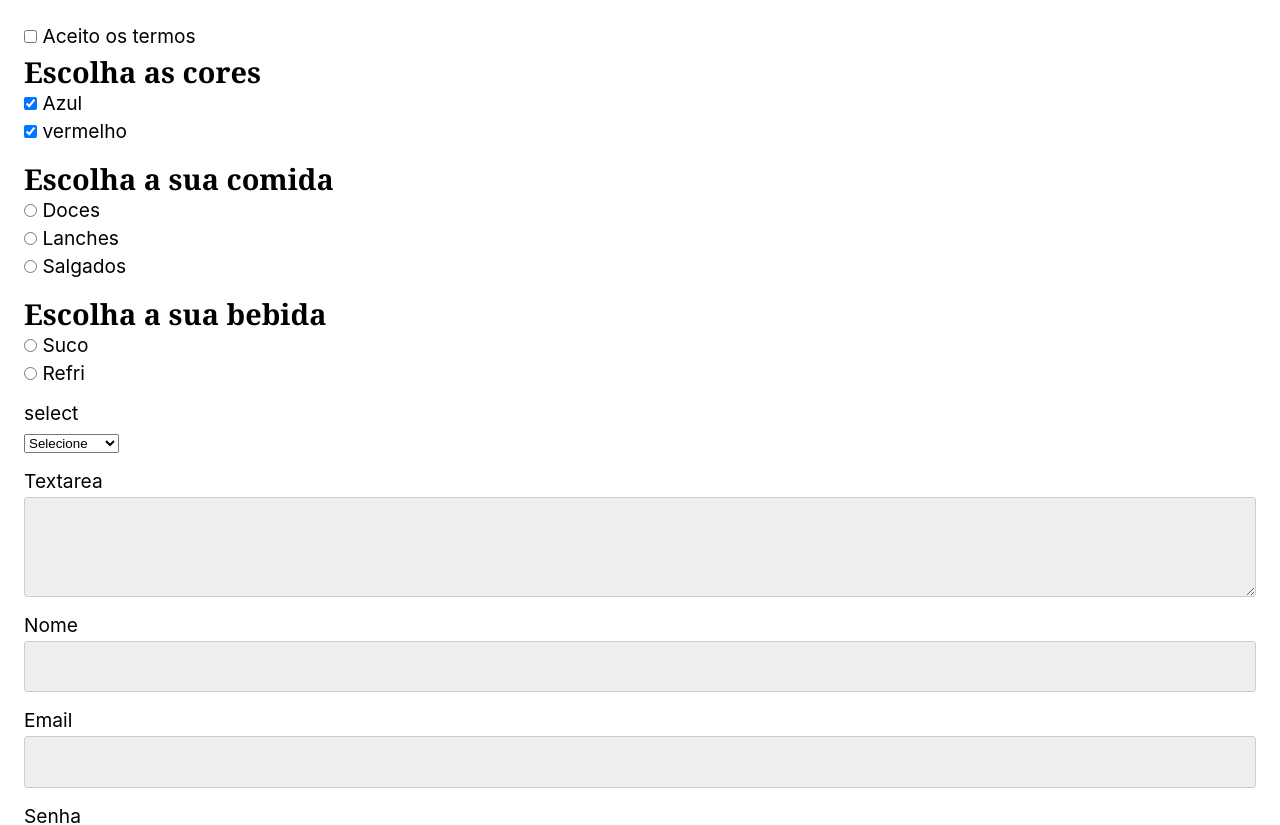
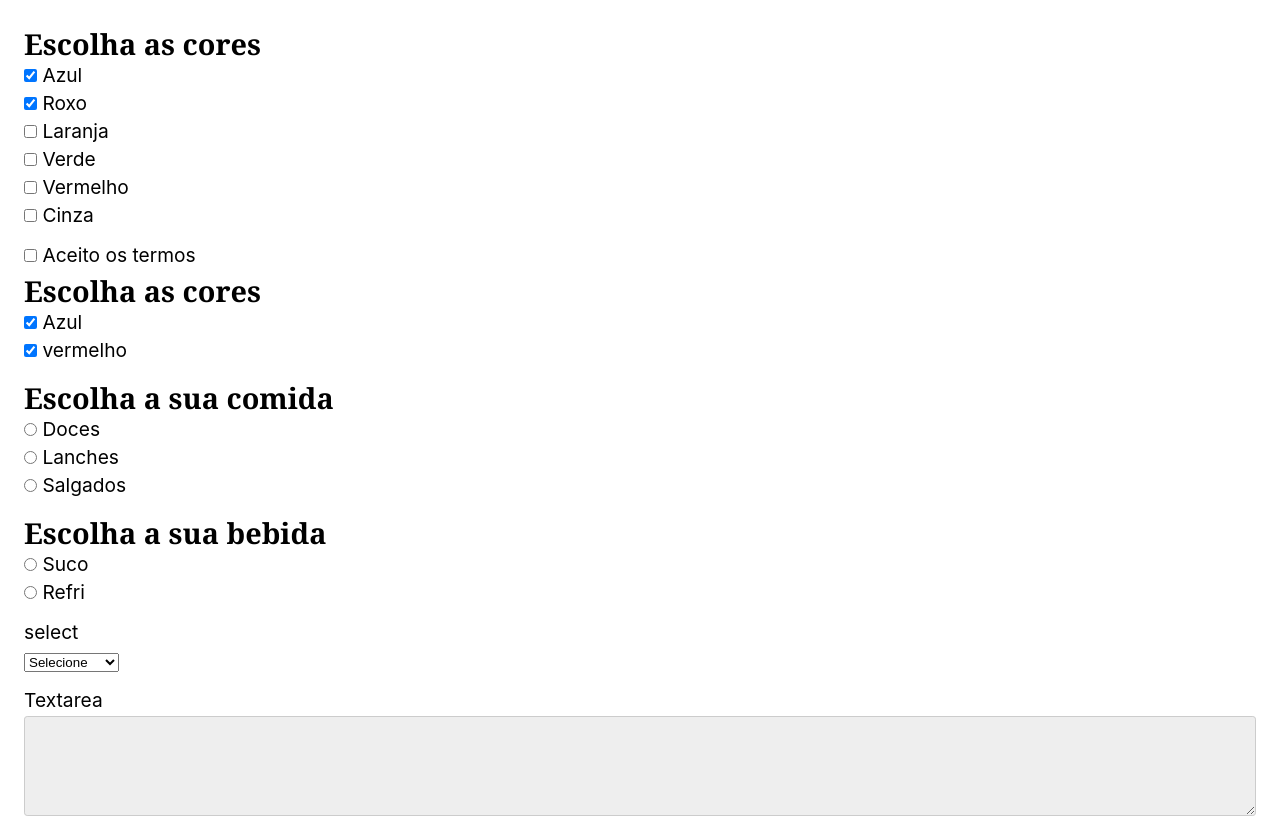
Before and after one commit to lefialho/react-origamid-aulas, a React (Create React App) app: page / in a window 1280 px wide. Shown: the top 825 px of the page. Built offline with nearby package versions, Linux system fonts and the light colour scheme.

Commit message:
Exercício checbox

```diff
--- a/src/App.js
+++ b/src/App.js
@@ -19,6 +19,7 @@
 // import { UseFetch } from './hooks/CustomHook/UseFetch';
 // import { AulaUseFetch } from './hooks/CustomHook/AulaUseFetch';
 // import { AulaFormularioInput } from "./formularios/input/AulaFormularioInput";
+import { ExercicioCheckbox } from './formularios/checkbox/ExercicioCheckbox';
 import { Checkbox } from './formularios/checkbox';
 import { ExercicioFormularioInput } from './formularios/input/ExercicioFormularioInput';
 import { Radio } from './formularios/radio';
@@ -28,6 +29,7 @@ import { TextArea } from './formularios/textarea';
 export function App() {
   return (
     <>
+      <ExercicioCheckbox />
       <Checkbox />
       <Radio />
       <Select />
--- /dev/null
+++ b/src/formularios/checkbox/ExercicioCheckbox.js
@@ -0,0 +1,41 @@
+import { useState } from 'react';
+
+// Otimize o código do slide anterior
+// Utilizando a array abaixo para mostrar
+// cada checkbox na tela.
+
+const colorsArray = ['azul', 'roxo', 'laranja', 'verde', 'vermelho', 'cinza'];
+
+export function ExercicioCheckbox() {
+	const [colors, setColors] = useState(['azul', 'roxo']);
+
+	function handleChangeColors({ target }) {
+		if (target.checked) {
+			setColors([...colors, target.value]);
+		} else {
+			setColors(colors.filter((color) => color !== target.value));
+		}
+	}
+
+	function checkColor(color) {
+		return colors.includes(color); // Inclues verifica se inclui a string passada, retornando true ou false
+	}
+
+	return (
+		<div style={{ margin: '1rem 0' }}>
+			<form>
+				<h2>Escolha as cores</h2>
+				{colorsArray.map((color, index) => (
+					<label key={index} style={{textTransform: 'capitalize'}}>
+						<input
+							type="checkbox"
+							value={color}
+							checked={checkColor(color, index)}
+							onChange={handleChangeColors}
+						/> {' '} {color}
+					</label>
+				))}
+			</form>
+		</div>
+	);
+}
--- a/src/formularios/checkbox/index.js
+++ b/src/formularios/checkbox/index.js
@@ -4,7 +4,7 @@ export function Checkbox() {
   const [term, setTerm] = useState(false);
   const [colors, setColors] = useState(['azul', 'vermelho']);
 
-  function handleChange({ target }) {
+  function handleChangeTerm({ target }) {
     setTerm(target.checked);
   }
 
@@ -29,7 +29,7 @@ export function Checkbox() {
             type="checkbox"
             value="termos"
             checked={term}
-            onChange={handleChange}
+            onChange={handleChangeTerm}
           />{' '}
           Aceito os termos
         </label>
```
